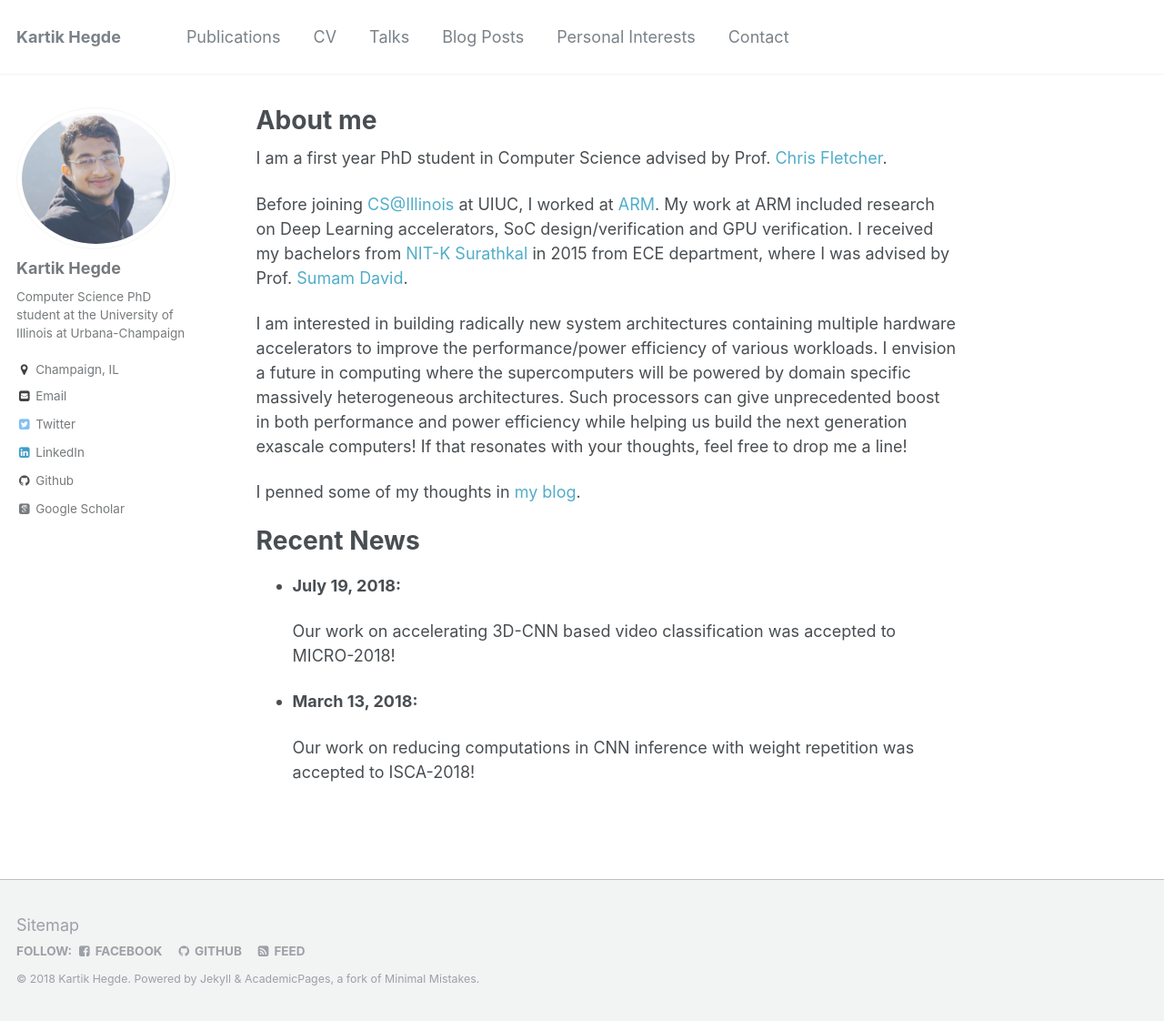
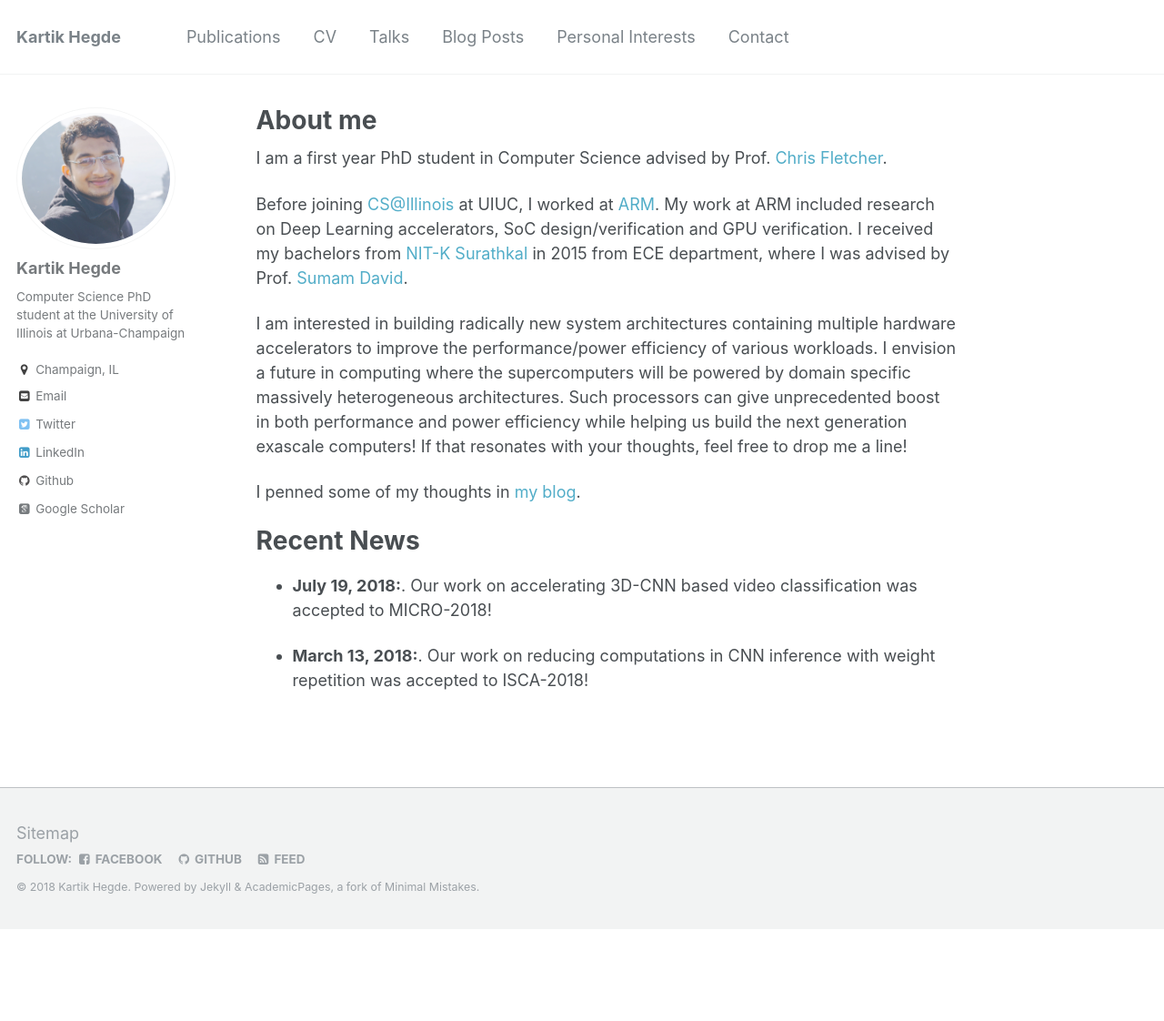
Before and after one commit to kartik-hegde/kartik-hegde.github.io, a Jekyll site: the page built from _pages/about.md, in a window 1280 px wide and 1122 px high. Shown: the whole window at 91% size. Built offline with Jekyll 4.4.1, drawn with Linux system fonts in a browser that asks for light colours; some web fonts are replaced.

```diff
--- a/_pages/about.md
+++ b/_pages/about.md
@@ -21,10 +21,8 @@ I penned some of my thoughts in [my blog](https://karthikhegde.blogspot.in/){:ta
 Recent News
 ======
 
-- **July 19, 2018:**
-
+- **July 19, 2018:**.
     Our work on accelerating 3D-CNN based video classification was accepted to MICRO-2018!
 
-- **March 13, 2018:**
-
+- **March 13, 2018:**.
     Our work on reducing computations in CNN inference with weight repetition was accepted to ISCA-2018!
```
